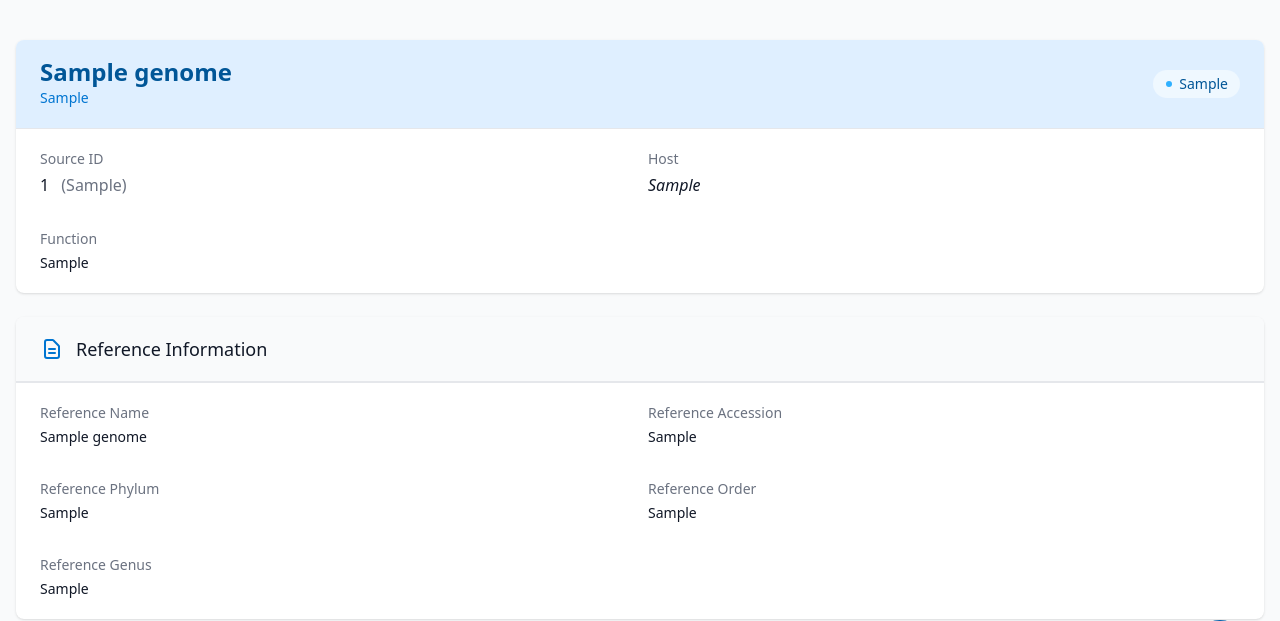
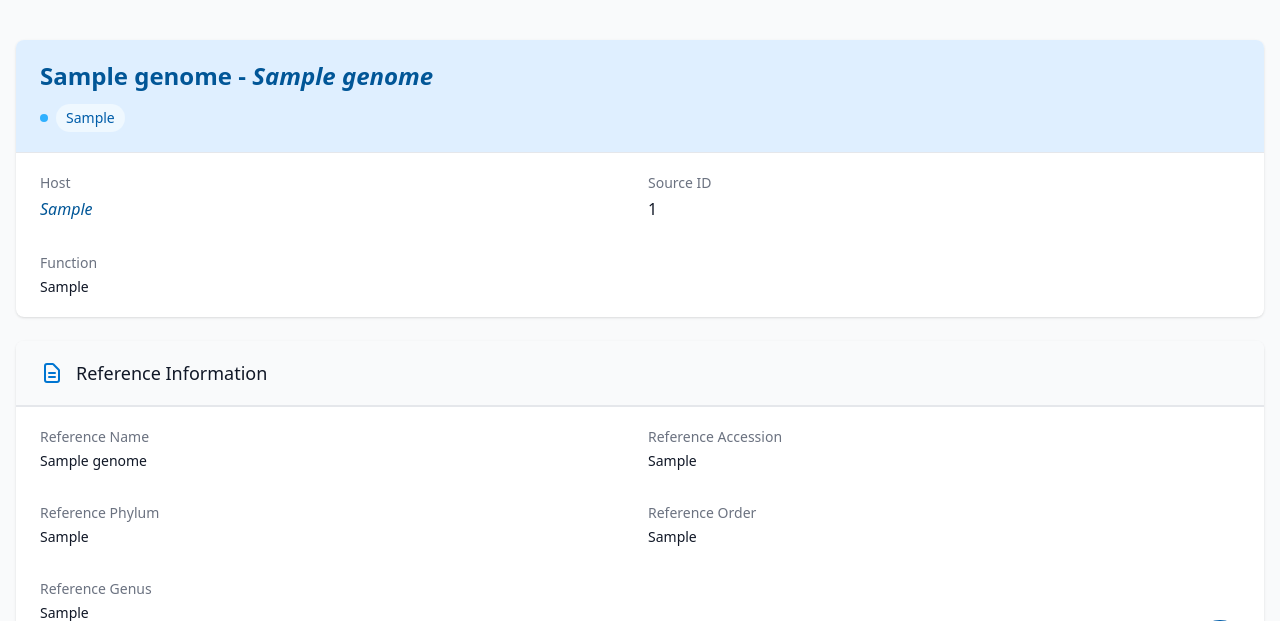
Before and after one commit to Wzuoqi/InsectSymbiontBase, a Django app: a page that uses templates/genome_detail.html in a window 1280 px wide. Shown: the part 60-681 px from the top of the page. Run offline with Django 4.2, Linux system fonts and the light colour scheme; tables that the repository leaves empty hold one stand-in row (values such as "Sample post"); some libraries are stand-ins or nearby versions.

Commit message:
genome modified

```diff
--- a/common_static/css/output.css
+++ b/common_static/css/output.css
@@ -1285,6 +1285,16 @@ video {
   margin-bottom: 2rem;
 }
 
+.mx-2 {
+  margin-left: 0.5rem;
+  margin-right: 0.5rem;
+}
+
+.mx-1 {
+  margin-left: 0.25rem;
+  margin-right: 0.25rem;
+}
+
 .-mb-px {
   margin-bottom: -1px;
 }
@@ -2464,6 +2474,11 @@ video {
   background-color: rgb(255 255 255 / 0.8);
 }
 
+.bg-kabuli-400 {
+  --tw-bg-opacity: 1;
+  background-color: rgb(47 176 255 / var(--tw-bg-opacity));
+}
+
 .bg-opacity-50 {
   --tw-bg-opacity: 0.5;
 }
@@ -2730,6 +2745,11 @@ video {
 .py-8 {
   padding-top: 2rem;
   padding-bottom: 2rem;
+}
+
+.px-2\.5 {
+  padding-left: 0.625rem;
+  padding-right: 0.625rem;
 }
 
 .pb-12 {
@@ -3885,6 +3905,10 @@ video {
     grid-template-columns: repeat(3, minmax(0, 1fr));
   }
 
+  .sm\:flex-row {
+    flex-direction: row;
+  }
+
   .sm\:items-center {
     align-items: center;
   }
@@ -3900,6 +3924,18 @@ video {
   .sm\:gap-x-6 {
     -moz-column-gap: 1.5rem;
          column-gap: 1.5rem;
+  }
+
+  .sm\:space-x-4 > :not([hidden]) ~ :not([hidden]) {
+    --tw-space-x-reverse: 0;
+    margin-right: calc(1rem * var(--tw-space-x-reverse));
+    margin-left: calc(1rem * calc(1 - var(--tw-space-x-reverse)));
+  }
+
+  .sm\:space-y-0 > :not([hidden]) ~ :not([hidden]) {
+    --tw-space-y-reverse: 0;
+    margin-top: calc(0px * calc(1 - var(--tw-space-y-reverse)));
+    margin-bottom: calc(0px * var(--tw-space-y-reverse));
   }
 
   .sm\:rounded-lg {
@@ -4012,6 +4048,10 @@ video {
     grid-template-columns: repeat(4, minmax(0, 1fr));
   }
 
+  .lg\:grid-cols-3 {
+    grid-template-columns: repeat(3, minmax(0, 1fr));
+  }
+
   .lg\:justify-end {
     justify-content: flex-end;
   }
--- a/genome/models.py
+++ b/genome/models.py
@@ -33,8 +33,43 @@ class Genome(models.Model):
     classification_method = models.CharField(max_length=200, blank=True, null=True)
     note = models.TextField(blank=True, null=True)
 
+    @property
+    def symbiont_name(self):
+        """
+        Returns the symbiont name based on either reference_name or the species name from gtdb_classification.
+        If neither is available, returns None.
+        """
+        # First try reference_name
+        if self.reference_name and self.reference_name != "NA" and self.reference_name != "#N/A":
+            return self.reference_name
+
+        # Then try gtdb_classification
+        if self.gtdb_classification and self.gtdb_classification != "NA" and self.gtdb_classification != "#N/A":
+            try:
+                # Split the classification string by semicolon
+                taxa = [t.strip() for t in self.gtdb_classification.split(';') if t.strip()]
+                if taxa:
+                    last_taxon = taxa[-1]
+                    # Remove any content within parentheses
+                    if '(' in last_taxon:
+                        last_taxon = last_taxon.split('(')[0].strip()
+                    # If it's a species name (starts with s__), return the full name
+                    if last_taxon.startswith('s__'):
+                        return last_taxon[3:]  # Remove the s__ prefix for species
+                    # For other taxonomic levels, keep the prefix
+                    return last_taxon
+            except Exception as e:
+                print(f"Error processing GTDB classification for {self.genome_id}: {e}")
+                print(f"GTDB classification: {self.gtdb_classification}")
+
+        return None
+
     def __str__(self):
-        return f"{self.genome_id} - {self.host}"
+        name = self.symbiont_name
+        if not name:
+            name = self.genome_id
+        host = f" - {self.host}" if self.host and self.host != "NA" and self.host != "#N/A" else ""
+        return f"{name}{host}"
 
     class Meta:
         ordering = ['host', 'genome_id']
--- a/templates/genome_detail.html
+++ b/templates/genome_detail.html
@@ -5,27 +5,40 @@
     <!-- Basic Information (Combined with Header) -->
     <div class="bg-white shadow overflow-hidden sm:rounded-lg mb-6">
         <div class="px-4 py-5 sm:px-6 bg-kabuli-100">
-            <div class="flex items-center justify-between">
+            <div class="flex flex-col space-y-3">
+                <!-- Title Row -->
                 <div>
-                    <h2 class="text-2xl leading-6 font-bold text-kabuli-800">
+                    <h2 class="text-2xl font-bold text-kabuli-800">
                         {{ genome.genome_id }}
+                        {% if genome.symbiont_name %}
+                        <span>-</span>
+                        <span class="italic">{{ genome.symbiont_name }}</span>
+                        {% endif %}
                     </h2>
-                    <p class="mt-1 text-sm text-kabuli-600">
-                        {{ genome.source }}
-                    </p>
-                </div>
-                <div class="hidden sm:block">
-                    <span class="inline-flex items-center px-3 py-1 rounded-full text-sm font-medium bg-kabuli-50 text-kabuli-800">
-                        <svg class="mr-1.5 h-2 w-2 text-kabuli-400" fill="currentColor" viewBox="0 0 8 8">
-                            <circle cx="4" cy="4" r="3" />
-                        </svg>
+                    <div class="mt-3 flex items-center">
+                        <span class="w-2 h-2 rounded-full bg-kabuli-400 mr-2"></span>
+                        <span class="px-2.5 py-1 text-sm bg-kabuli-50 text-kabuli-700 rounded-full">
                             {{ genome.source|default:"Unknown Source" }}
                         </span>
                     </div>
                 </div>
             </div>
+        </div>
+
+        <!-- Rest of the content -->
         <div class="border-t border-gray-200 px-4 py-5 sm:px-6">
             <div class="grid grid-cols-1 gap-x-4 gap-y-8 sm:grid-cols-2">
+                {% if genome.host and genome.host != "NA" %}
+                <div class="sm:col-span-1">
+                    <dt class="text-sm font-medium text-gray-500">Host</dt>
+                    <dd class="mt-1 text-md text-gray-900">
+                        <a href="{% url 'host:species_detail' species=genome.host %}" class="italic font-medium text-kabuli-800 hover:text-kabuli-600 hover:underline">
+                            {{ genome.host }}
+                        </a>
+                    </dd>
+                </div>
+                {% endif %}
+
                 <div class="sm:col-span-1">
                     <dt class="text-sm font-medium text-gray-500">Source ID</dt>
                     <dd class="mt-1 text-md text-gray-900">
@@ -41,20 +54,10 @@
                             {% else %}
                                 {{ genome.source_id }}
                             {% endif %}
-                            {% if genome.source %}
-                                <span class="ml-2 text-md text-gray-500">
-                                    ({{ genome.source }})
-                                </span>
-                            {% endif %}
                         {% endif %}
                     </dd>
                 </div>
-                {% if genome.host and genome.host != "NA" %}
-                <div class="sm:col-span-1">
-                    <dt class="text-sm font-medium text-gray-500">Host</dt>
-                    <dd class="italic mt-1 text-md text-gray-900">{{ genome.host }}</dd>
-                </div>
-                {% endif %}
+
                 {% if genome.function and genome.function != "NA" %}
                 <div class="sm:col-span-2">
                     <dt class="text-sm font-medium text-gray-500">Function</dt>
@@ -65,8 +68,7 @@
         </div>
     </div>
 
-    <!-- Reference Information - Only show if source is not Metagenome MAGs -->
-    {% if genome.source != "Metagenome MAGs" %}
+    <!-- Reference Information -->
     <div class="bg-white shadow overflow-hidden sm:rounded-lg mb-6">
         <div class="px-4 py-5 sm:px-6 border-b border-gray-200 bg-gray-50">
             <div class="flex items-center">
@@ -79,6 +81,7 @@
             </div>
         </div>
         <div class="border-t border-gray-200 px-4 py-5 sm:px-6">
+            {% if genome.source != "Metagenome MAGs" and genome.reference_name != "NA" or genome.reference_accession != "NA" or genome.reference_phylum != "NA" or genome.reference_order != "NA" or genome.reference_genus != "NA" %}
                 <div class="grid grid-cols-1 gap-x-4 gap-y-8 sm:grid-cols-2">
                     {% if genome.reference_name and genome.reference_name != "NA" %}
                     <div class="sm:col-span-1">
@@ -111,9 +114,16 @@
                     </div>
                     {% endif %}
                 </div>
+            {% else %}
+                <div class="text-center py-4">
+                    <p class="text-gray-600 text-md">No reference information available</p>
+                    {% if genome.source == "Metagenome MAGs" %}
+                        <p class="text-gray-400 text-xs mt-1">(Metagenome MAGs typically don't have reference information)</p>
+                    {% endif %}
+                </div>
+            {% endif %}
         </div>
     </div>
-    {% endif %}
 
     <!-- CheckM Information -->
     <div class="bg-white shadow overflow-hidden sm:rounded-lg mb-6">
```
Also changed, not shown: symbiont/views.py (+17 -1 lines), templates/genome_catalog.html (+6 -1 lines), templates/symbiont_detail.html (+43 -34 lines). Lines whose indentation alone changed are shown as unchanged.
